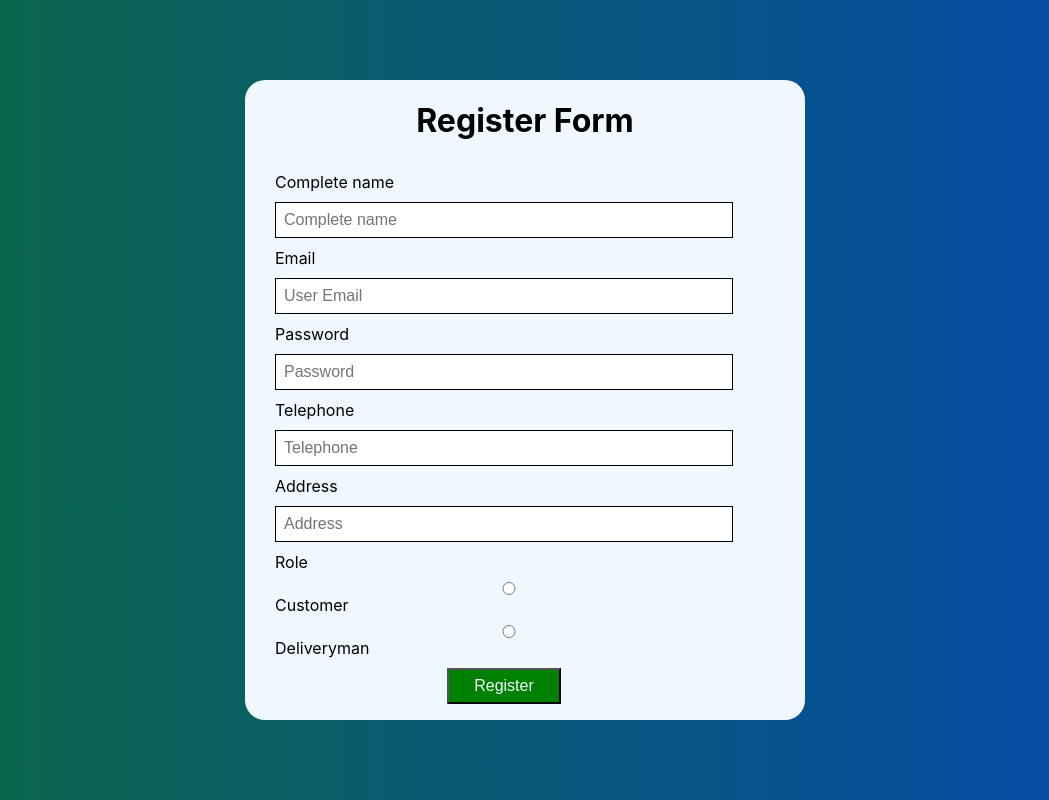
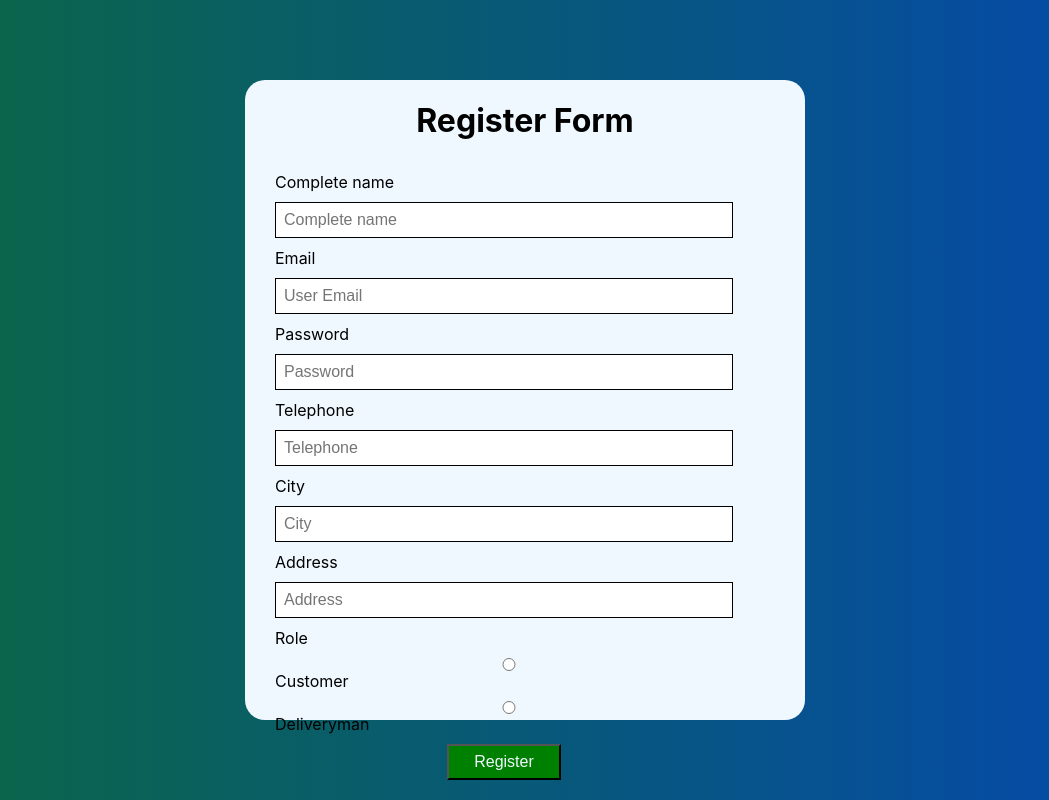
Before and after one commit to mrHann69/proyecto-curso-www, a React (Create React App) app: page /register in a window 1280 px wide. Shown: the whole page, without its empty margins (115-1164 px from the left). Built offline with nearby package versions, Linux system fonts and the light colour scheme.

Commit message:
registro actualizado con roluser y city

```diff
--- a/src/components/login/register/comp_registro.jsx
+++ b/src/components/login/register/comp_registro.jsx
@@ -8,6 +8,7 @@ const RegisterForm = () => {
   const [email, setEmail] = useState("");
   const [password, setPassword] = useState("");
   const [telephone, setTelephone] = useState("");
+  const [city, setCity] = useState("");
   const [address, setAddress] = useState("");
   const [role, setRole] = useState("");
 
@@ -29,7 +30,9 @@ const RegisterForm = () => {
   const handleTelephone = (event) => {
     setTelephone(event.target.value);
   };
-
+  const handleCityChange = (event) => {
+    setCity(event.target.value);
+  };
   const handleAddressChange = (event) => {
     setAddress(event.target.value);
   };
@@ -46,6 +49,7 @@ const RegisterForm = () => {
       email,
       password,
       telephone,
+      city,
       address,
       role,
     };
@@ -101,6 +105,16 @@ const RegisterForm = () => {
               placeholder="Telephone"
               value={telephone}
               onChange={handleTelephone}
+              required
+            />
+          </div>
+          <div className="form-group">
+            <label htmlFor="city">City</label>
+            <input
+              type="text"
+              placeholder="City"
+              value={city}
+              onChange={handleCityChange}
               required
             />
           </div>
```
